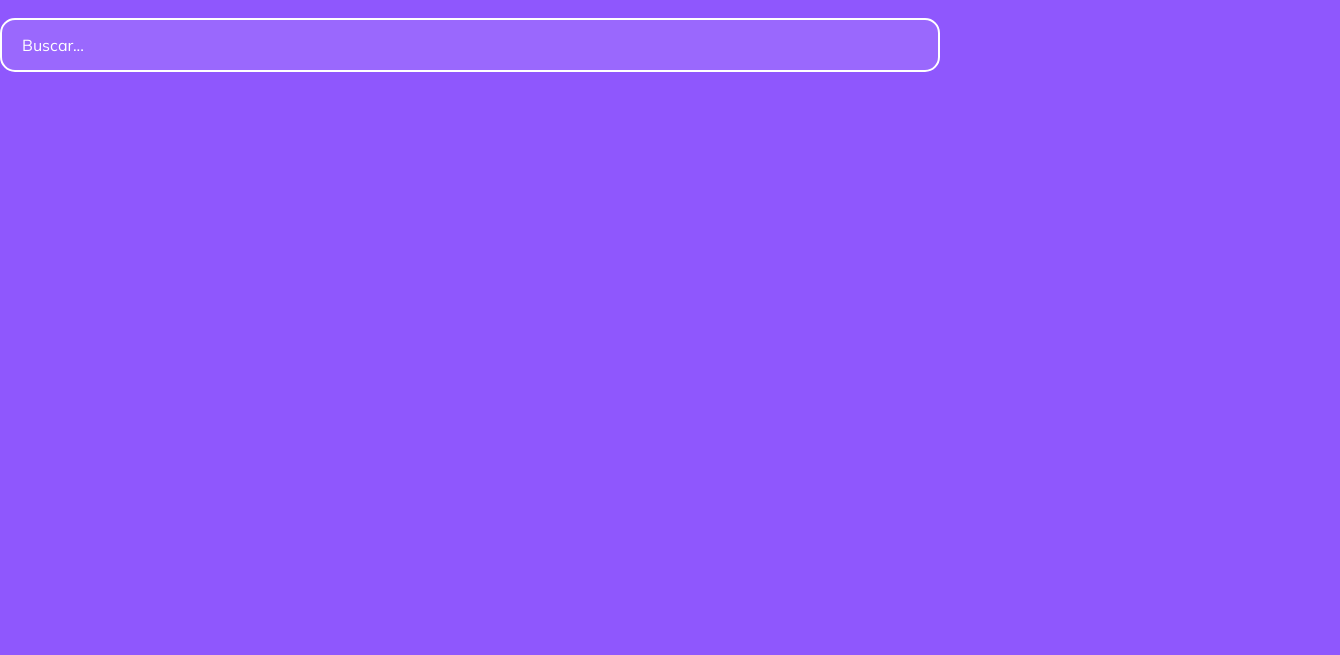
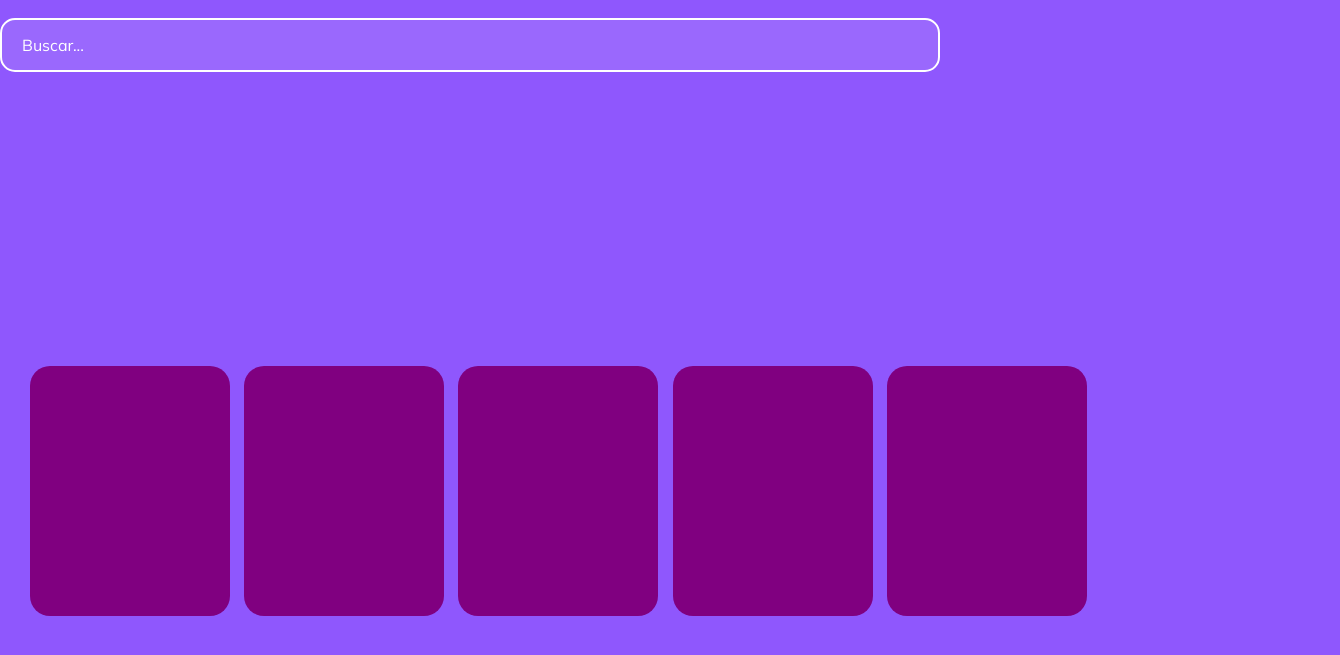
Before and after one commit to Daniel-Vasquez/platzi-video, a plain HTML site: page buscador.html in a window 1280 px wide. Shown: the part 135-790 px from the top of the page, 1340 px wide, since content can reach past the window. Drawn offline with Linux system fonts and the light colour scheme.

Commit message:
Clase 26 Creación de un carousel de imágenes con CSS: Estructura principal

```diff
--- a/buscador.html
+++ b/buscador.html
@@ -29,6 +29,15 @@
     <input class="input" type="text" placeholder="Buscar...">
   </section>
 
+  <section class="carousel">
+    <div class="carousel__container">
+      <div class="carousel__item"></div>
+      <div class="carousel__item"></div>
+      <div class="carousel__item"></div>
+      <div class="carousel__item"></div>
+      <div class="carousel__item"></div>
+    </div>
+  </section>
 </body>
 
 </html>
--- a/estilos.css
+++ b/estilos.css
@@ -1,3 +1,7 @@
+/* * {
+  box-sizing: border-box;
+} */
+
 body {
   margin: 0;
   background-color: #8f57fd;
@@ -92,3 +96,42 @@ header .header__img {
 ::placeholder {
   color: white;
 }
+
+.carousel {
+  width: 100%;
+  overflow: scroll;
+  padding: 30px;
+  position: relative;
+}
+
+.carousel__container {
+  white-space: nowrap;
+  margin: 70px 0;
+  padding-bottom: 10px;
+}
+
+.carousel__item {
+  background-color: purple;
+  width: 200px;
+  height: 250px;
+  border-radius: 20px;
+  overflow: hidden;
+  margin-right: 10px;
+  display: inline-block;
+  cursor: pointer;
+  transition: 450ms all;
+  transform-origin: center left;
+}
+
+.carousel__item:hover ~ .carousel__item {
+  transform: translate3d(100px, 0, 0);
+}
+
+.carousel__container:hover .carousel__item {
+  opacity: 0.3;
+}
+
+.carousel__container:hover .carousel__item:hover {
+  transform: scale(1.5);
+  opacity: 1;
+}
```
